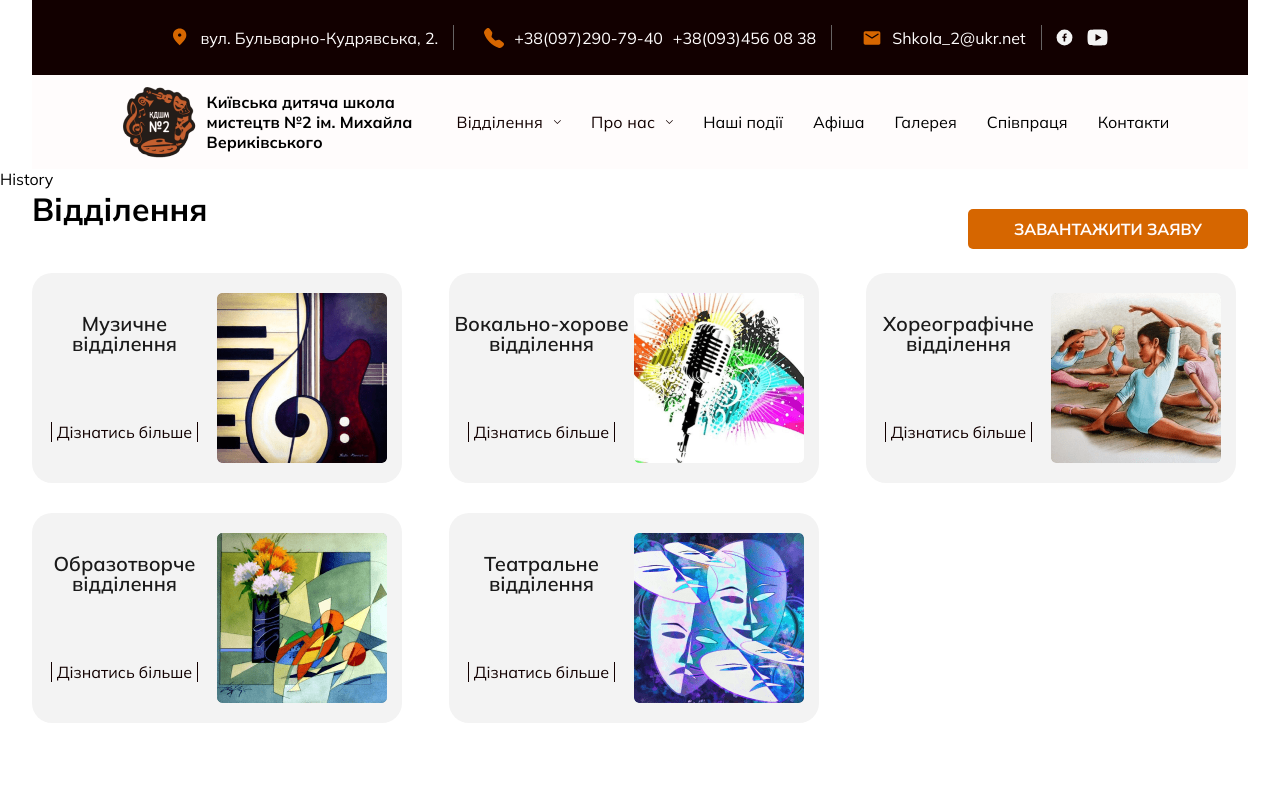
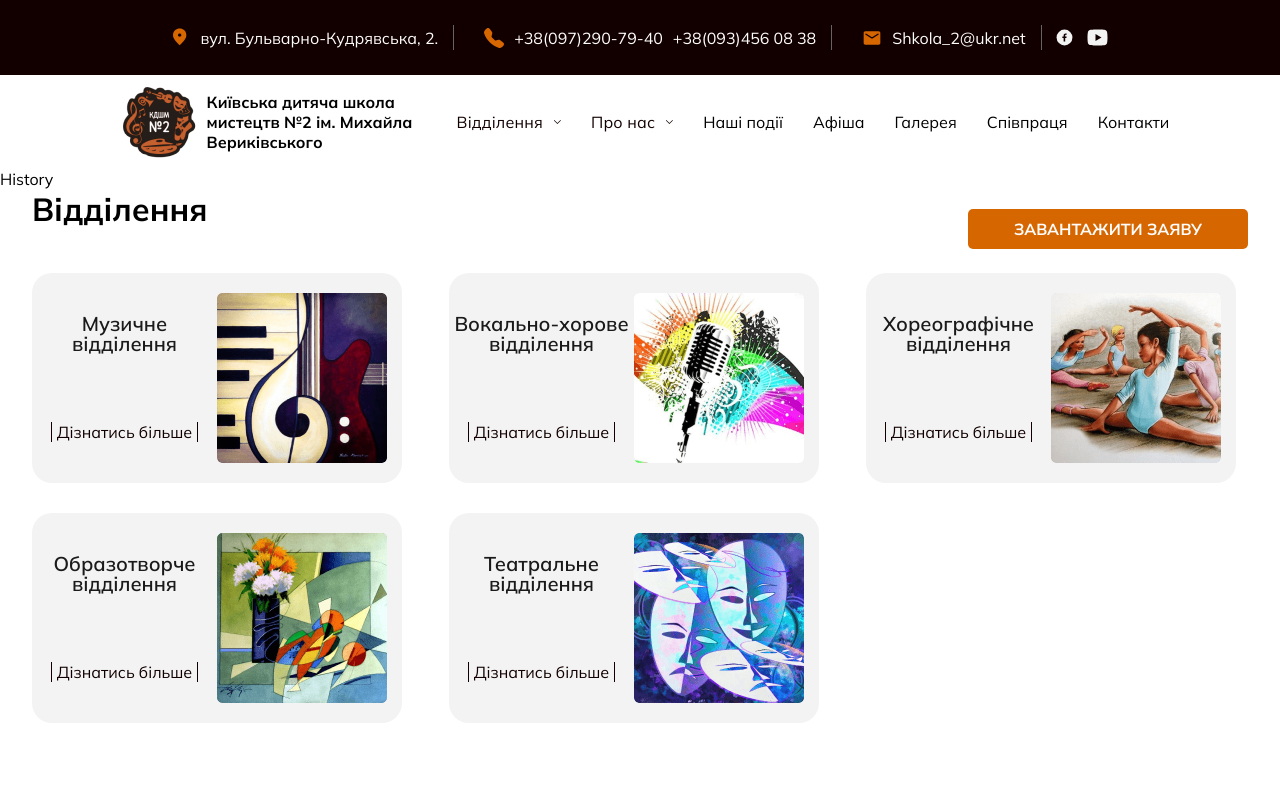
Before and after one commit to smile4alice/art-school-frontend, a React (Vite) app: page / in a window 1280 px wide. Shown: the top 800 px of the page. Built offline with nearby package versions, Linux system fonts and the light colour scheme.

Commit message:
style(header scss): add background to all header section

```diff
--- a/src/components/main/Header/Header.module.scss
+++ b/src/components/main/Header/Header.module.scss
@@ -1,27 +1,16 @@
 .headerWrapper {
-  margin: 0 auto;
-  padding: 0 2rem;
-  width: 100vw;
-  max-width: 1280px;
-
-  @media screen and (max-width: 450px) {
-    padding: 1rem;
-  }
   position: fixed;
   top: 0;
   left: 0;
   right: 0;
 
   z-index: 999;
-  // outline: 1px solid red;
+  background-color: $black;
 }
 
 .contactsWrapper {
-  width: 100%;
-
   @extend%aligncenter;
 
-  background-color: $black;
   gap: 10px;
   padding: 25px 0 25px 0;
   // opacity: 1;
@@ -72,7 +61,7 @@
 
 .headerNavigationWrapper {
   @extend%aligncenter;
-  background-color: $white;
+  background-color: #fff;
   gap: 32px;
 }
 .nav {
```
